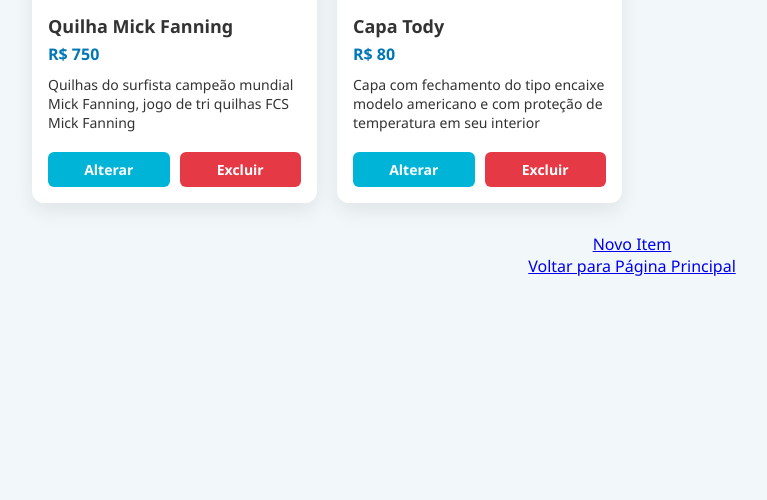
After one commit to americogabriel/Site-mandesports, a Django app: page /listaritem/ in a window 1280 px wide. The commit adds this page. Shown: the part 300-800 px from the top of the page, without its empty margins (8-775 px from the left). Run offline with Django 5.2, Linux system fonts and the light colour scheme; a user stored in the database is signed in; data comes from the database, SQL or seed files in the repository; both versions use the stored data as it was after the commit.

Commit message:
✨feat Permissão para superadmin criar,atualizar e deletar itens

```diff
--- /dev/null
+++ b/catalogo/permissions.py
@@ -0,0 +1,16 @@
+from django.contrib import messages
+from django.urls import reverse_lazy
+from django.shortcuts import redirect
+from django.contrib.auth.mixins import LoginRequiredMixin
+
+
+class SuperAdminRequiredMixin(LoginRequiredMixin):
+    login_url = reverse_lazy('url_home')
+
+    def dispatch(self, request, *args, **kwargs):
+
+        if request.user.is_superuser:
+            return super().dispatch(request, *args, **kwargs)
+
+        messages.warning(request," Você não tem premissão para acessar essa página ")
+        return redirect('url_home')
--- /dev/null
+++ b/catalogo/templates/catalogo/listar_item.html
@@ -0,0 +1,150 @@
+<!DOCTYPE html>
+<html lang="pt-br">
+<head>
+    <meta charset="UTF-8">
+    <meta name="viewport" content="width=device-width, initial-scale=1.0">
+    <title>Administração de Itens | Surf Shop</title>
+
+    <style>
+        body {
+            margin: 0;
+            font-family: 'Segoe UI', Tahoma, sans-serif;
+            background-color: #f2f7fa;
+            color: #333;
+        }
+
+        header {
+            background: linear-gradient(90deg, #0077b6, #00b4d8);
+            color: white;
+            padding: 20px;
+            text-align: center;
+            font-size: 24px;
+            font-weight: bold;
+            letter-spacing: 1px;
+        }
+
+        .container {
+            max-width: 1200px;
+            margin: 30px auto;
+            padding: 0 20px;
+            display: grid;
+            grid-template-columns: repeat(auto-fill, minmax(280px, 1fr));
+            gap: 20px;
+        }
+
+        .item {
+            background-color: #ffffff;
+            border-radius: 12px;
+            box-shadow: 0 8px 20px rgba(0, 0, 0, 0.08);
+            padding: 16px;
+            display: flex;
+            flex-direction: column;
+            transition: transform 0.2s ease;
+        }
+
+        .item:hover {
+            transform: translateY(-5px);
+        }
+
+        .item img {
+            width: 100%;
+            height: 180px;
+            object-fit: cover;
+            border-radius: 8px;
+            margin-bottom: 10px;
+        }
+
+        .item h1 {
+            font-size: 18px;
+            margin: 5px 0;
+        }
+
+        .preco {
+            color: #0077b6;
+            font-weight: bold;
+            font-size: 16px;
+        }
+
+        .item p {
+            font-size: 14px;
+            margin: 10px 0;
+            flex-grow: 1;
+        }
+
+        .acoes {
+            display: flex;
+            gap: 10px;
+            margin-top: 10px;
+        }
+
+        .acoes a {
+            flex: 1;
+            text-align: center;
+            padding: 8px;
+            border-radius: 6px;
+            text-decoration: none;
+            font-weight: bold;
+            font-size: 14px;
+            transition: background-color 0.2s ease;
+        }
+
+        .btn-editar {
+            background-color: #00b4d8;
+            color: white;
+        }
+
+        .btn-editar:hover {
+            background-color: #0096c7;
+        }
+
+        .btn-excluir {
+            background-color: #e63946;
+            color: white;
+        }
+
+        .btn-excluir:hover {
+            background-color: #c1121f;
+        }
+        .button {
+            text-align: center;
+        }
+    </style>
+</head>
+
+<body>
+
+<header>
+    Administração de Itens • Surf Shop 🏄‍♂️
+</header>
+
+<div class="container">
+    {% for item in Itens %}
+    <div class="item">
+        <img src="{{ item.imagem }}" alt="{{ item.nome }}">
+
+        <h1>{{ item.nome }}</h1>
+        <div class="preco">R$ {{ item.preço }}</div>
+
+        <p>{{ item.descricao }}</p>
+
+        <div class="acoes">
+            <a href="{% url 'url_updateitem' item.pk %}" class="btn-editar">
+                Alterar
+            </a>
+            <a href="{% url 'url_deletaritem' item.pk %}" class="btn-excluir">
+                Excluir
+            </a>
+        </div>
+    </div>
+    {% endfor %}
+</div>
+
+<div class="button">
+    <a href="{% url 'url_createitem' %}">Novo Item</a>
+</div>
+<div class="button">
+    <a href="{% url 'url_home'%}">Voltar para Página Principal</a>
+</div>
+
+</body>
+</html>
--- a/catalogo/urls.py
+++ b/catalogo/urls.py
@@ -1,13 +1,16 @@
 from django.contrib import admin
 from django.urls import path
-from .views import Home, CreateProdutos, ItemDetail, CreateCarrinho, ListarCarrinho, RemoverCarrinho
+from .views import Home, CreateItem, UpdateItem, ItemDetail, CreateCarrinho, ListarCarrinho, RemoverCarrinho, ListItem, DeletarItem
 
 
 urlpatterns = [
     path('',Home.as_view(), name='url_home'),
-    path('createitem/',CreateProdutos.as_view(), name= 'url_createitem'),
+    path('createitem/',CreateItem.as_view(), name='url_createitem'),
+    path('updateitem/<int:pk>',UpdateItem.as_view(), name ='url_updateitem'),
+    path('listaritem/',ListItem.as_view(), name='url_listaritem'),
+    path('deletaritem/<int:pk>',DeletarItem.as_view(), name='url_deletaritem'),
     path('detail/<int:pk>/',ItemDetail.as_view(), name='url_item_detail'),
     path('addcarrinho/<int:pk>',CreateCarrinho.as_view(), name='url_addcarrinho'),
     path('removercarrinho/<int:pk>',RemoverCarrinho.as_view(), name = "url_removercarrinho"),
-    path('carrinho/',ListarCarrinho.as_view(),name="url_carrinho")
+    path('carrinho/',ListarCarrinho.as_view(), name="url_carrinho")
 ]
--- a/catalogo/views.py
+++ b/catalogo/views.py
@@ -2,9 +2,10 @@ from django.shortcuts import render,get_object_or_404, redirect
 from django.contrib import messages
 from django.urls import reverse_lazy, reverse
 from django.http.response import HttpResponse
-from django.views.generic import FormView,ListView, DetailView , CreateView , View, DeleteView
+from django.views.generic import FormView,ListView, DetailView , CreateView , View, DeleteView , UpdateView
 from .models import Item,Carrinho
 from .form import ItemForm
+from .permissions import SuperAdminRequiredMixin
 
 class Home(ListView):
     model = Item
@@ -17,14 +18,34 @@ class ItemDetail(DetailView):
     template_name = 'catalogo/detail_item.html'
     context_object_name = 'Item'
 
-class CreateProdutos(FormView):
+class CreateItem(SuperAdminRequiredMixin, FormView):
     form_class = ItemForm
     template_name = 'catalogo/create_item.html'
     success_url = reverse_lazy('url_home')
 
+class UpdateItem(SuperAdminRequiredMixin,UpdateView):
+    model = Item
+    form_class = ItemForm
+    template_name = 'catalogo/create_item.html'
+    success_url = reverse_lazy('url_home')
+
+
     def form_valid(self, form):
-        form.save()
+        messages.success(self.request,"Item atualizado com sucesso.")
         return super().form_valid(form)
+
+class ListItem(SuperAdminRequiredMixin, ListView):
+    model = Item
+    template_name = 'catalogo/listar_item.html'
+    context_object_name = 'Itens'
+
+class DeletarItem(SuperAdminRequiredMixin,View):
+
+    def get(self,request,pk):
+        obj = get_object_or_404(Item,pk=pk)
+        if obj:
+            obj.delete()
+            messages.success(request,"Item deletetado com sucesso")
 
 class CreateCarrinho(View):
     def post(self,request,pk):
@@ -47,6 +68,20 @@ class ListarCarrinho(ListView):
     template_name = 'catalogo/carrinho.html'
     context_object_name = 'Carrinhos'
 
+    def get_queryset(self):
+        return super().get_queryset()
+
+    def get_context_data(self, **kwargs):
+        carrinho = self.get_queryset() # Retorna a Lista com todos os itens do carrinho
+        context = super().get_context_data(**kwargs)
+
+        valor_total = 0
+        for item in carrinho:
+            valor_total += item.item.preço
+
+        context['valor_total'] = valor_total
+        return context
+
 class RemoverCarrinho(View):
 
     def get(self,request,pk):
```
Also changed, not shown: catalogo/templates/catalogo/carrinho.html (+8 -2 lines), catalogo/templates/catalogo/create_item.html (+161 -7 lines), catalogo/templates/catalogo/home.html (+8 -2 lines), db.sqlite3.
